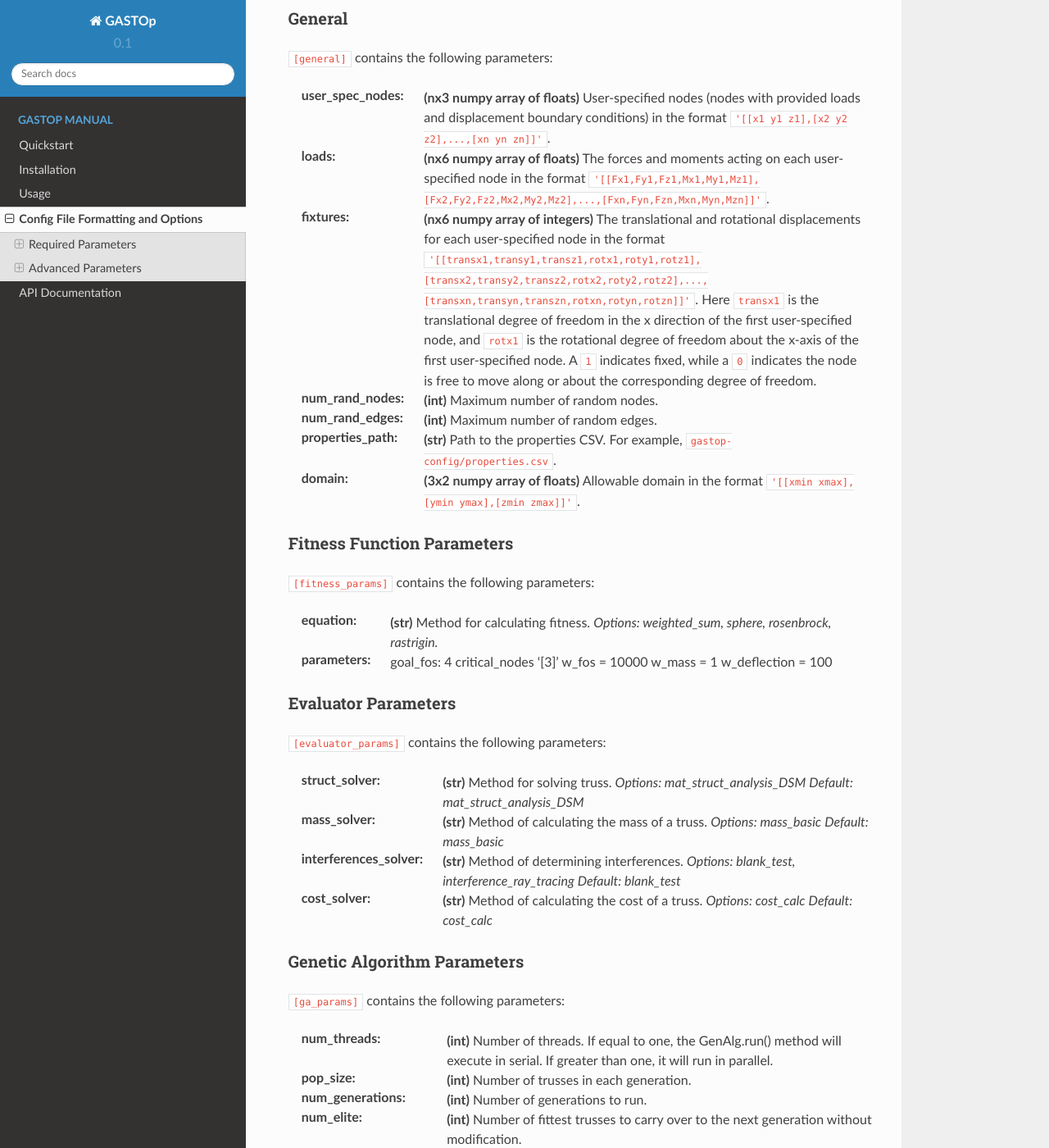
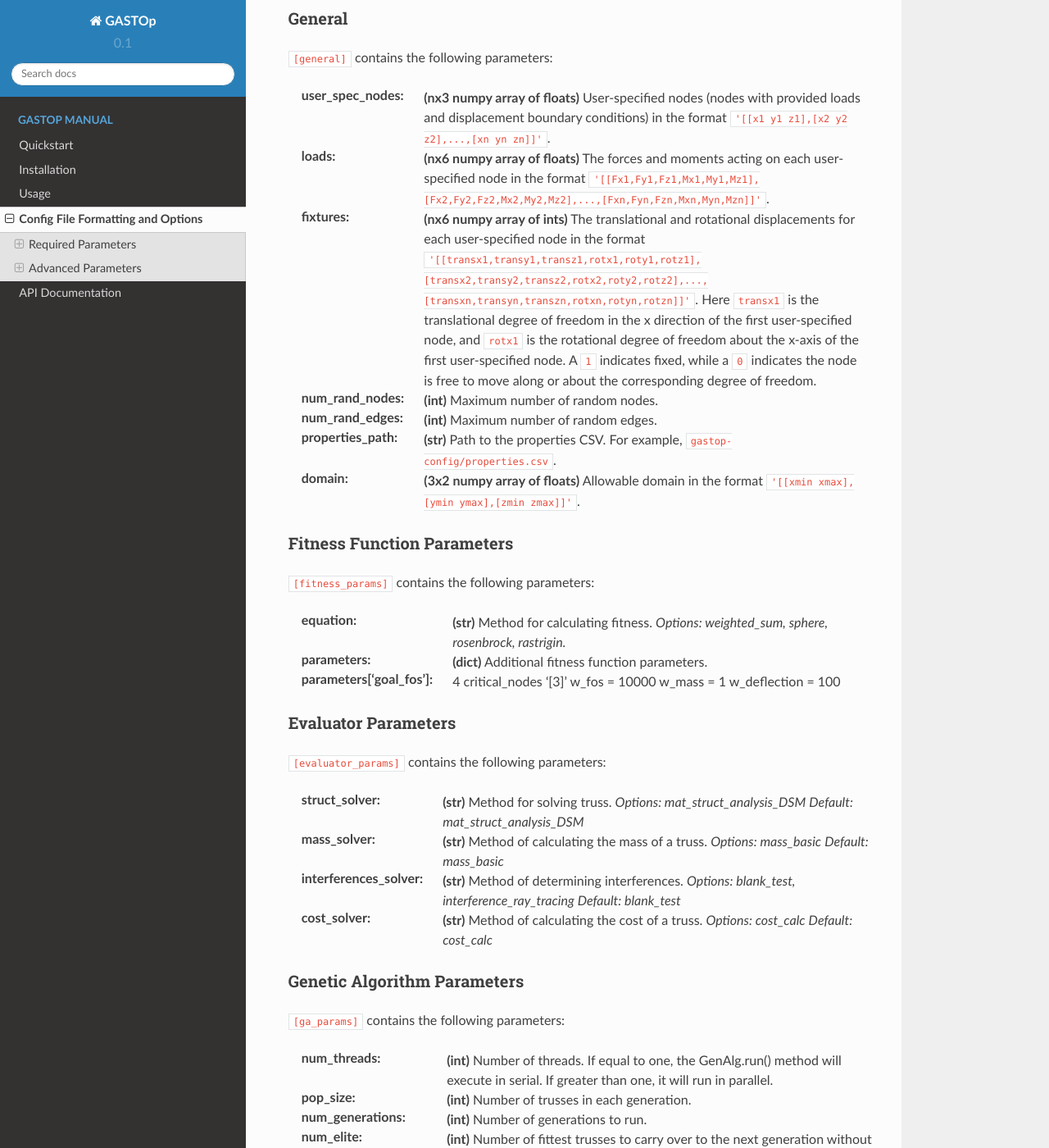
Before and after one commit to f0uriest/GASTOp, a Sphinx documentation site: the page built from docs/config_file_format.rst, in a window 1280 px wide and 1400 px high, scrolled down 989 px. Shown: the whole window at 82% size. Built offline with Sphinx 7.4.7 and the Read the Docs theme 2.0.0, drawn with Linux system fonts in a browser that asks for light colours.

Commit message:
Update config_file_format.rst

```diff
--- a/docs/config_file_format.rst
+++ b/docs/config_file_format.rst
@@ -55,7 +55,7 @@
 
 :loads: **(nx6 numpy array of floats)** The forces and moments acting on each user-specified node in the format :code:`'[[Fx1,Fy1,Fz1,Mx1,My1,Mz1],[Fx2,Fy2,Fz2,Mx2,My2,Mz2],...,[Fxn,Fyn,Fzn,Mxn,Myn,Mzn]]'`.
 
-:fixtures: **(nx6 numpy array of integers)** The translational and rotational displacements for each user-specified node in the format :code:`'[[transx1,transy1,transz1,rotx1,roty1,rotz1],[transx2,transy2,transz2,rotx2,roty2,rotz2],...,[transxn,transyn,transzn,rotxn,rotyn,rotzn]]'`. Here :code:`transx1` is the translational degree of freedom in the x direction of the first user-specified node, and :code:`rotx1` is the rotational degree of freedom about the x-axis of the first user-specified node. A :code:`1` indicates fixed, while a :code:`0` indicates the node is free to move along or about the corresponding degree of freedom.
+:fixtures: **(nx6 numpy array of ints)** The translational and rotational displacements for each user-specified node in the format :code:`'[[transx1,transy1,transz1,rotx1,roty1,rotz1],[transx2,transy2,transz2,rotx2,roty2,rotz2],...,[transxn,transyn,transzn,rotxn,rotyn,rotzn]]'`. Here :code:`transx1` is the translational degree of freedom in the x direction of the first user-specified node, and :code:`rotx1` is the rotational degree of freedom about the x-axis of the first user-specified node. A :code:`1` indicates fixed, while a :code:`0` indicates the node is free to move along or about the corresponding degree of freedom.
 
 :num_rand_nodes: **(int)** Maximum number of random nodes.
 
@@ -70,8 +70,8 @@
 :code:`[fitness_params]` contains the following parameters:
 
 :equation: **(str)** Method for calculating fitness. *Options: weighted_sum, sphere, rosenbrock, rastrigin.*
-:parameters:
-       goal_fos: 4
+:parameters: **(dict)** Additional fitness function parameters.
+:parameters['goal_fos']: 4
        critical_nodes  '[3]'
        w_fos = 10000
        w_mass = 1
```
